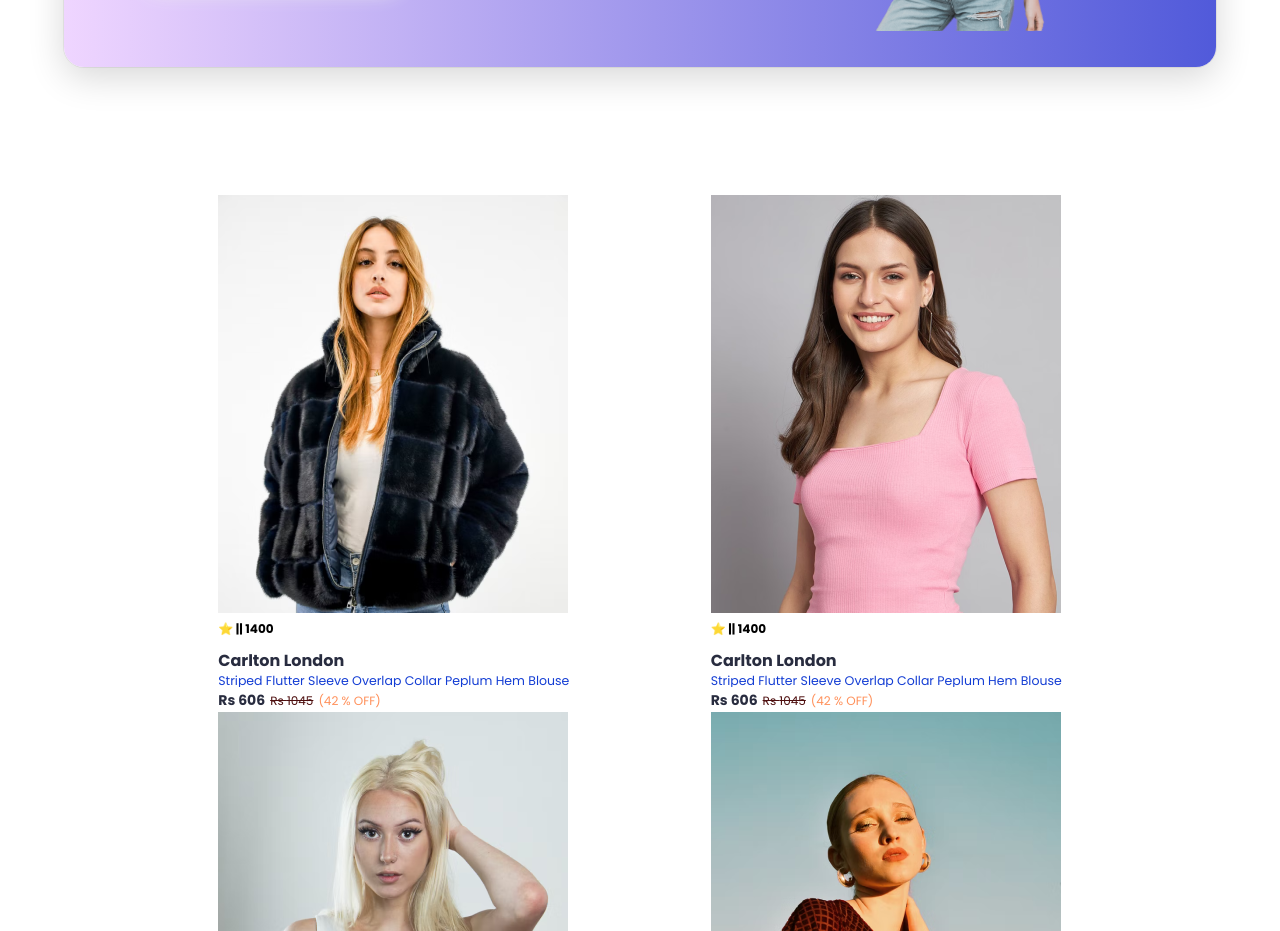
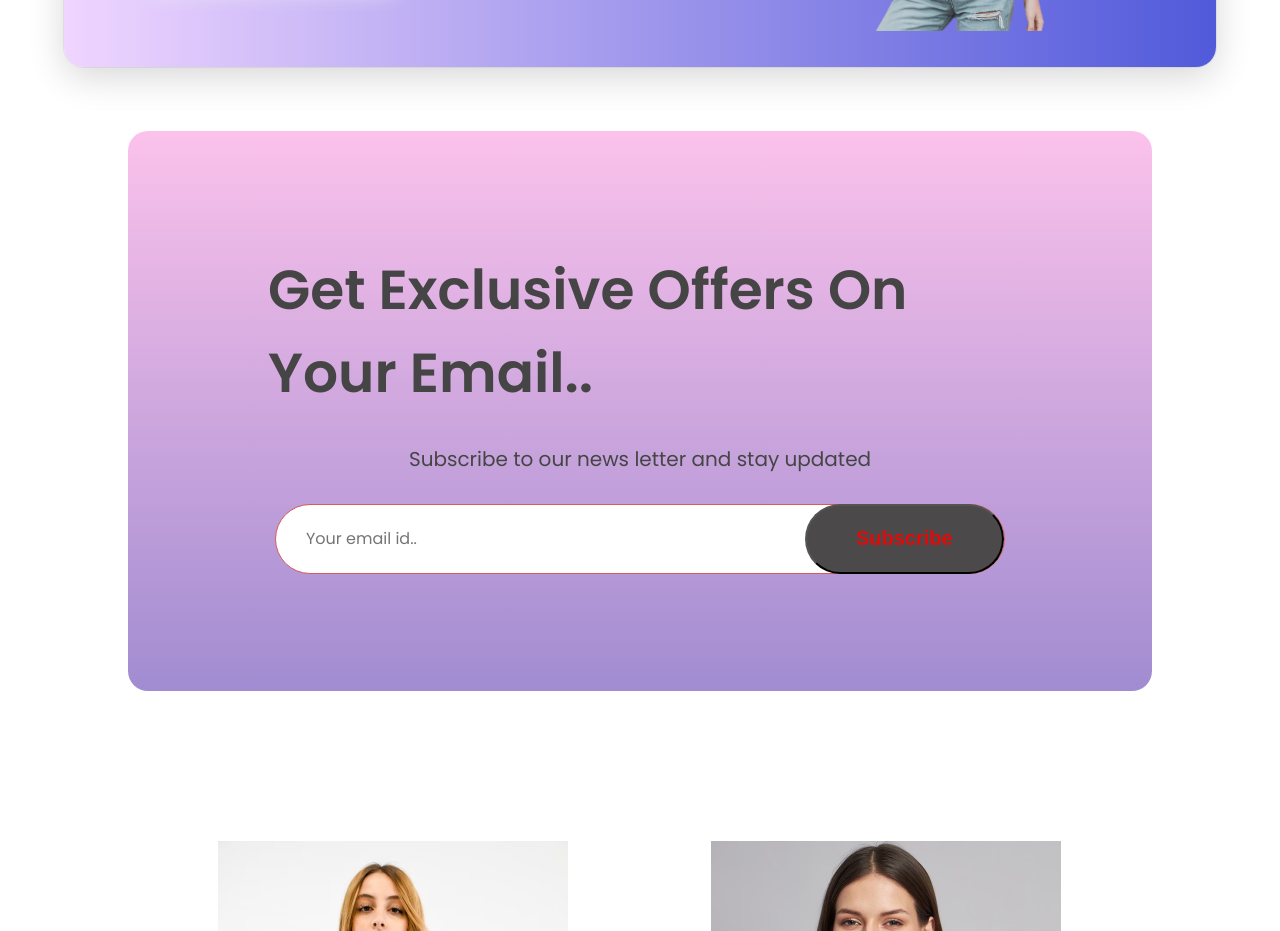
Before and after one commit to abhijit84842/Web_Development_Projects_2024, a React (Vite) app in the folder MERN Stack Project/Wear Collection E-commerce/Frontend/: page / in a window 1280 px wide. Shown: the part 4360-5291 px from the top of the page. Built offline with nearby package versions, Linux system fonts and the light colour scheme.

Commit message:
create subscribe sections

```diff
--- /dev/null
+++ b/MERN Stack Project/Wear Collection E-commerce/Frontend/src/Components/NewsLetter.jsx/NewsLetter.css
@@ -0,0 +1,63 @@
+*{
+    margin: 0;
+    padding: 0;
+    box-sizing: border-box;
+}
+.newsletter-container{
+    width: 80%;
+    height: 70vh;
+
+    border-radius: 20px;
+    display: flex;
+    flex-direction: column;
+    align-items: center;
+    justify-content: center;
+    margin: auto;
+    padding: 0px 140px;
+    margin-bottom: 150px;
+    gap: 30px;
+    background-image: linear-gradient(to top, #a18cd1 0%, #fbc2eb 100%);
+}
+
+.newsletter-container h1{
+    color: #454545;
+    font-size: 55px;
+    font-weight: 600;
+}
+
+.newsletter-container p{
+    color: #454545;
+    font-size: 20px;
+}
+
+.newsletter-container div{
+    display: flex;
+    align-items: center;
+    justify-content: space-between;
+    background: white;
+    width: 730px;
+    height: 70px;
+    border: 1px solid rgb(218, 89, 89);
+    border-radius: 80px;
+}
+
+.newsletter-container input{
+    width: 500px;
+    margin-left: 30px;
+    border: none;
+    outline: none;
+    color: #454545;
+    font-family: Poppins;
+    font-size: 16px;
+}
+
+.newsletter-container div button{
+    background-color: #4b4949;
+    color: #df0b0b;
+    width: 200px;
+    height: 70px;
+    border-radius: 80px;
+    font-size: 20px;
+    font-weight: 600;
+    cursor: pointer;
+}
--- /dev/null
+++ b/MERN Stack Project/Wear Collection E-commerce/Frontend/src/Components/NewsLetter.jsx/NewsLetter.jsx
@@ -0,0 +1,15 @@
+import "./NewsLetter.css";
+const NewsLetter = () => {
+  return (
+    <div className="newsletter-container">
+      <h1>Get Exclusive Offers On Your Email..</h1>
+      <p>Subscribe to our news letter and stay updated</p>
+      <div>
+        <input type="email" placeholder="Your email id.." />
+        <button>Subscribe</button>
+      </div>
+    </div>
+  );
+};
+
+export default NewsLetter;
--- a/MERN Stack Project/Wear Collection E-commerce/Frontend/src/routes/App.jsx
+++ b/MERN Stack Project/Wear Collection E-commerce/Frontend/src/routes/App.jsx
@@ -5,6 +5,7 @@ import Offers from "../Components/Offers/Offers";
 import Popular from "../Components/Popular/Popular";
 import Home from "./Home";
 import NewCollections from "../Components/NewCollections/NewCollections";
+import NewsLetter from "../Components/NewsLetter.jsx/NewsLetter";
 
 function App() {
   return (
@@ -14,6 +15,7 @@ function App() {
       <Popular />
       <NewCollections />
       <Offers />
+      <NewsLetter />
       <Home />
       <Footer />
     </>
```
